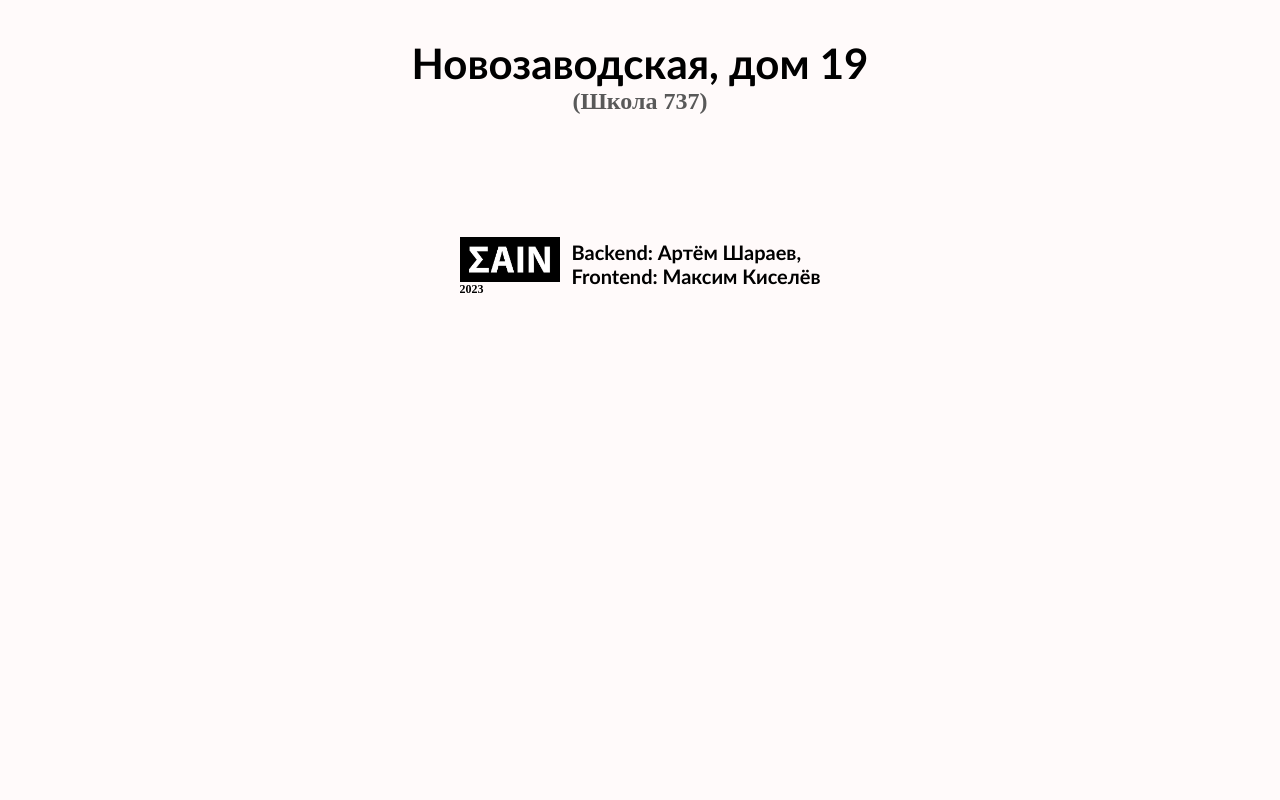
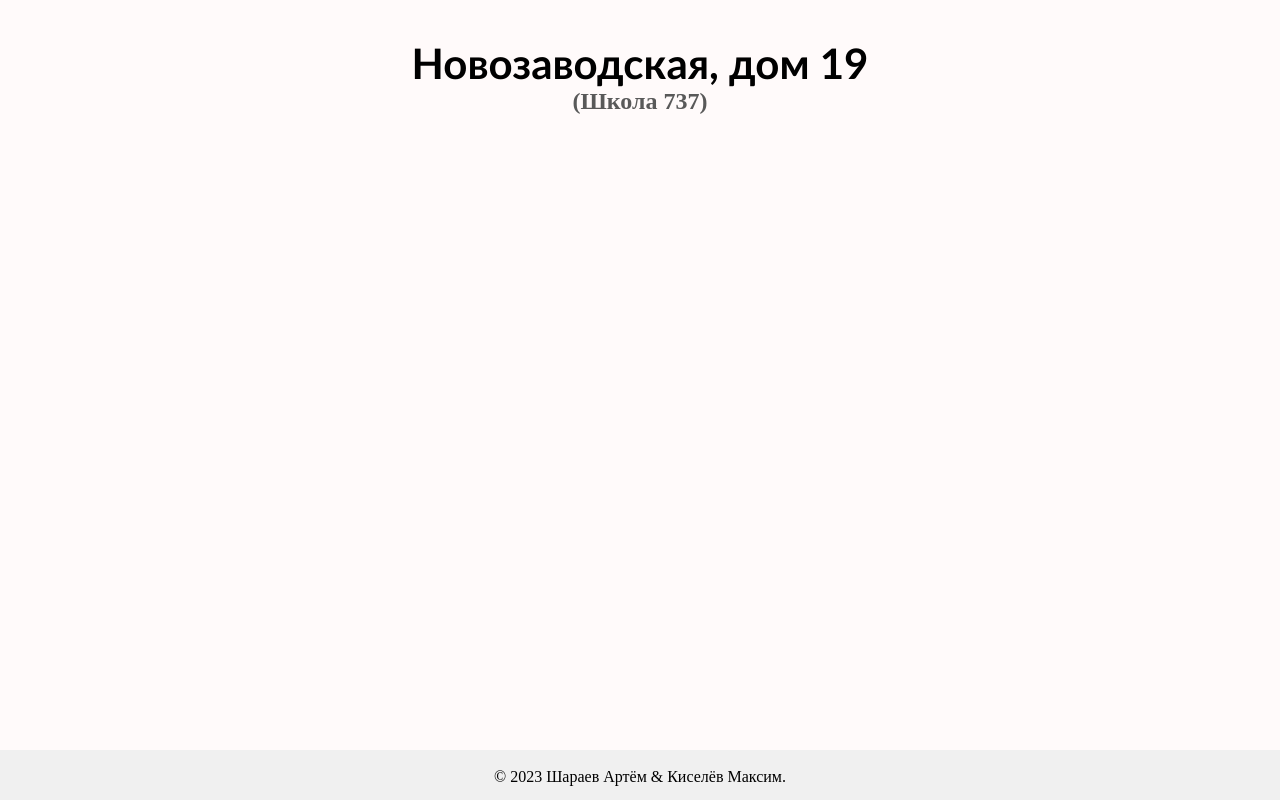
Before and after one commit to ArtSharaev/schoolLostThings, a Flask app: page /N19 in a window 1280 px wide. Run offline with Flask 2, Linux system fonts and the light colour scheme.

Commit message:
footer added

```diff
--- a/flask_app/static/style.css
+++ b/flask_app/static/style.css
@@ -271,7 +271,7 @@ a:-webkit-any-link {
 hr {
     background-image: linear-gradient(to right, transparent, transparent, black, black, transparent, transparent);
     border: 0;
-    height: 1px;
+    height: 2px;
     margin: 22px 0 16px 0;
     box-sizing: content-box;
     display: block;
@@ -376,3 +376,13 @@ img.round {
     border-radius: 20px;
     object-fit: cover;
 }
+
+.footer {
+    font-family: "Franklin Gothic";
+    text-align: center;
+    background-color: #f0f0f0;
+    height: 50px;
+    position: fixed;
+    width: 100%;
+    bottom: 0;
+}
--- a/flask_app/templates/building.html
+++ b/flask_app/templates/building.html
@@ -89,15 +89,11 @@
 <!--  },-->
 <!--    });-->
 <!--  </script>-->
-<div class="label">
-    <div class="labelimage">
-        <img src="static/photos/main.jpg" width="100" height="45"  alt="">
-        <h10>2023</h10>
-    </div>
-    <div class="labeltext">
-        <h9>Backend: Артём Шараев,</h9>
-        <h9>Frontend: Максим Киселёв</h9>
-    </div>
+<br></br>
+<div class="footer">
+    <br>
+    © 2023 Шараев Артём & Киселёв Максим.
+    <br>
 </div>
 </body>
 </html>
```
Also changed, not shown: flask_app/templates/index.html (+5 -9 lines).
